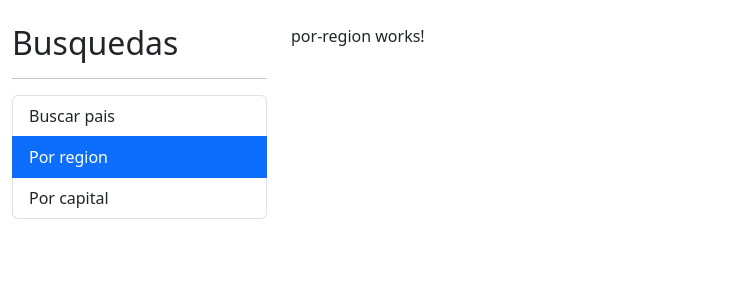
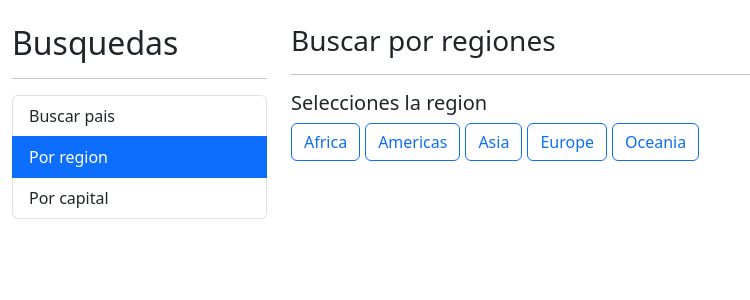
Before and after one commit to darkout2012/paisesApp, an Angular app: page /region in a window 1280 px wide. Shown: the top 300 px of the page, without its empty margins (0-750 px from the left). Built offline with nearby package versions, Linux system fonts and the light colour scheme.

Commit message:
clase 127 lista

```diff
--- a/src/app/pais/pages/por-region/por-region.component.html
+++ b/src/app/pais/pages/por-region/por-region.component.html
@@ -1 +1,33 @@
-<p>por-region works!</p>
+<h3>Buscar por regiones <small> {{regionActiva | titlecase}} </small></h3>
+<hr>
+
+<h5>Selecciones la region</h5>
+
+
+<!-- [class.btn-primary]="region === regionActiva" -->
+
+
+<!-- [ngClass]="{
+    'btn-primary': regionActiva === region,
+    'btn-outline-primary': regionActiva !== region
+}" -->
+
+<!-- [class]="(region === regionActiva) ? 'btn btn-primary' : 'btn btn-outline-primary' " -->
+
+
+<div class="row">
+    <div class="col">
+        <button *ngFor="let region of regiones"
+                [class]="getClaseCSS(region)"
+                (click)="activarRegion(region)">
+            {{region | titlecase}}
+        </button>
+    </div>
+</div>
+
+<div *ngIf="paises.length > 0"
+    class="row">
+   <div class="col">
+       <app-pais-tabla [paises]="paises"></app-pais-tabla>
+   </div>
+</div>
--- a/src/app/pais/pages/por-region/por-region.component.ts
+++ b/src/app/pais/pages/por-region/por-region.component.ts
@@ -1,11 +1,40 @@
 import { Component } from '@angular/core';
+import { Country } from '../../interfaces/pais.interface';
+import { PaisService } from '../../services/pais.service';
 
 @Component({
   selector: 'app-por-region',
   templateUrl: './por-region.component.html',
-  styles: [
+  styles: [`
+    button {
+      margin-right: 5px;
+    }
+  `
   ]
 })
 export class PorRegionComponent {
 
+  regiones: string[] = ["africa", "americas", "asia", "europe", "oceania"];
+  regionActiva: string = "";
+  paises: Country[] = [];
+
+  constructor(private paisService: PaisService) {
+  }
+
+  getClaseCSS(region: string): string {
+    return (region === this.regionActiva) ? 'btn btn-primary' : 'btn btn-outline-primary';
+  }
+
+
+  activarRegion(region: string) {
+    if (region === this.regionActiva) {return}
+    this.regionActiva = region;
+    this.paises = [];
+    this.paisService.buscarRegion(region)
+      .subscribe(paises => this.paises = paises);
+  }
+
+
+
+
 }
--- a/src/app/pais/services/pais.service.ts
+++ b/src/app/pais/services/pais.service.ts
@@ -26,5 +26,10 @@
     return this.http.get<Country>(url);
   }
 
+  buscarRegion(region: string): Observable<Country[]> {
+    const url = `${this.apiUrl}/region/${region}`;
+    return this.http.get<Country[]>(url);
+  }
+
 
 }
```
